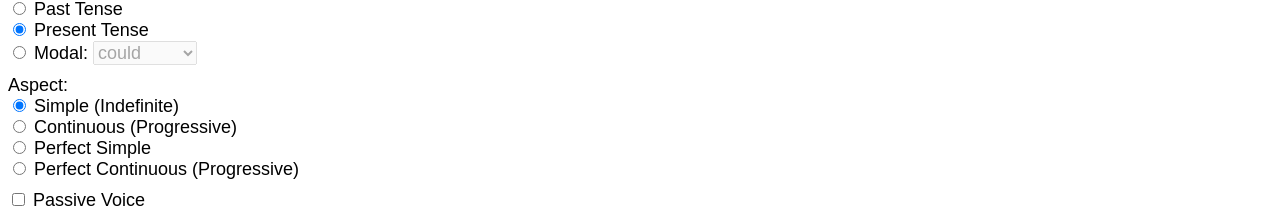
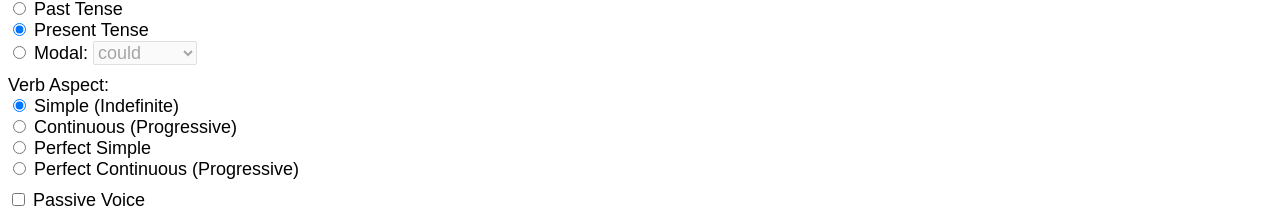
Before and after one commit to axln/eng-learn, a React app: page / in a window 1280 px wide. Shown: the part 240-462 px from the top of the page. Built offline with nearby package versions, Linux system fonts and the light colour scheme.

Commit message:
updates build

```diff
--- a/src/component/App.tsx
+++ b/src/component/App.tsx
@@ -218,7 +218,7 @@ export const App: React.FC = () => {
       </div>
 
       <div className="controls">
-        {'Aspect: '}
+        {'Verb Aspect: '}
         <br />
         <input
           id="simple_aspect_radio"
```
Also changed, not shown: 3 other files (tests, documents, lock files or other folders).
